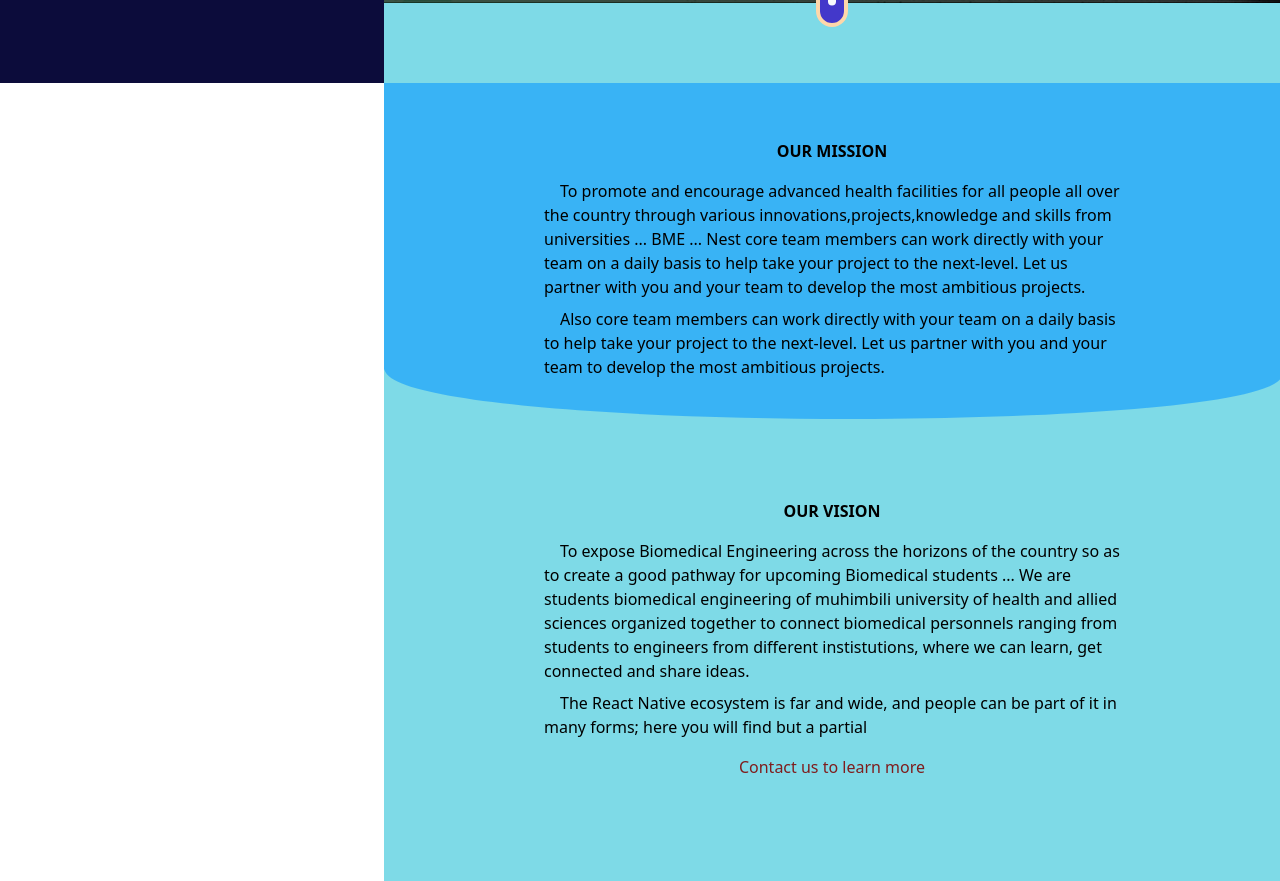
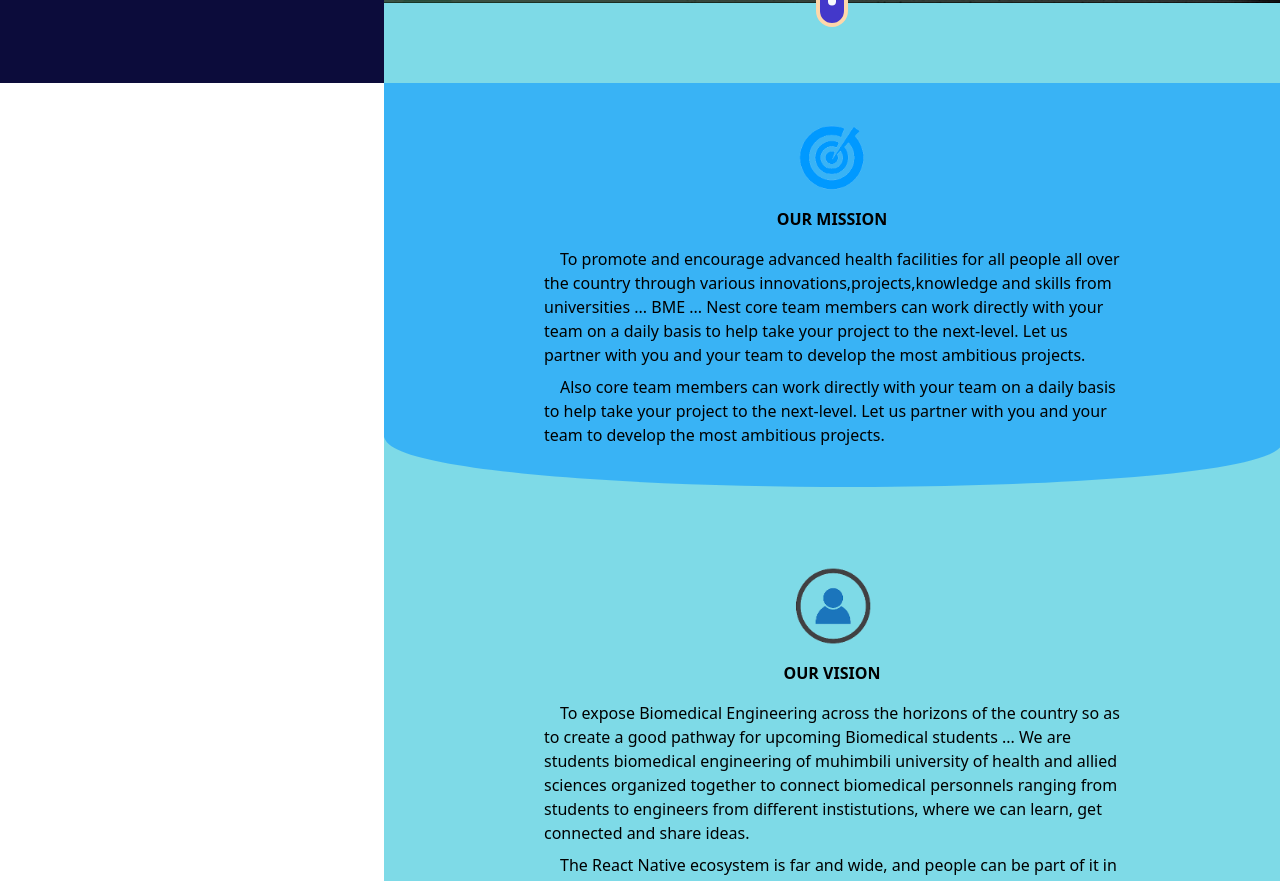
Before and after one commit to Amosi-04-sanga/BME-HUB, a Next.js app: page / in a window 1280 px wide. Shown: the part 717-1598 px from the top of the page. Built offline with nearby package versions, Linux system fonts and the light colour scheme; no server answers.

Commit message:
icons changed

```diff
--- a/app/(root)/page.tsx
+++ b/app/(root)/page.tsx
@@ -7,6 +7,7 @@ import News from "@/components/shared/News";
 import Gallery from "@/components/shared/Gallery";
 import Library from "@/components/shared/Library";
 import OurVersion from "@/components/shared/OurVersion";
+
 
 export default function Home() {
   return (
--- a/components/shared/OurVersion.tsx
+++ b/components/shared/OurVersion.tsx
@@ -3,6 +3,8 @@ import React from "react";
 import Link from "next/link";
 import { Button } from "../ui/button";
 import { Fade } from "react-awesome-reveal";
+import Image from "next/image";
+import { mission, vision } from "@/public/assets";
 
 const OurVersion = () => {
   return (
@@ -10,6 +12,13 @@ const OurVersion = () => {
       <div className='dark:text-black mt-0 bg-[url("/assets/home/blueBG.svg")] bg-center bg-no-repeat bg-cover py-20'>
         <Fade>
           <div className="pb-10 lg:px-40 sm:p-10 mb-10 p-4 py-10 flex flex-col relative w-full bg-[url('/assets/home/bluebg.svg')] bg-cover bg-no-repeat bg-bottom">
+          <Image
+            src={mission}
+            alt="mission icon"
+            width={100}
+            height={100}
+            className="block mx-auto"
+          />
             <h2 className="mt-4 text-center font-bold">OUR MISSION</h2>
             <p className="mt-4 indent-4">
               To promote and encourage advanced health facilities for all people
@@ -30,7 +39,14 @@ const OurVersion = () => {
 
         <Fade>
           <div className="flex lg:px-40 sm:p-10 flex-col mt-10 p-4">
-            <h4 className="text-center uppercase font-bold">our vision</h4>
+          <Image
+            src={vision}
+            alt="vision icon"
+            width={100}
+            height={100}
+            className="block mx-auto"
+            />
+            <h4 className="text-center mt-4 uppercase font-bold">our vision</h4>
             <div className="mt-4">
               <p className="indent-4">
                 To expose Biomedical Engineering across the horizons of the
--- a/public/assets/index.tsx
+++ b/public/assets/index.tsx
@@ -27,14 +27,14 @@ import share from "./community/share.svg";
 import tag from "./community/tag.svg";
 import mission from "./home/mission.png";
 import galleryhome from "./home/galleryhome.svg";
-import version from "./home/version.png";
+import vision from "./home/vision.png";
 import photos from "./home/photos.svg";
 import blueBG from "./home/blueBG.svg";
 
 
 export {
   blueBG,
-  version,
+  vision,
   galleryhome,
   mission,
   photos,
```
Also changed, not shown: public/assets/home/vision.png (renamed from public/assets/home/version.png).
